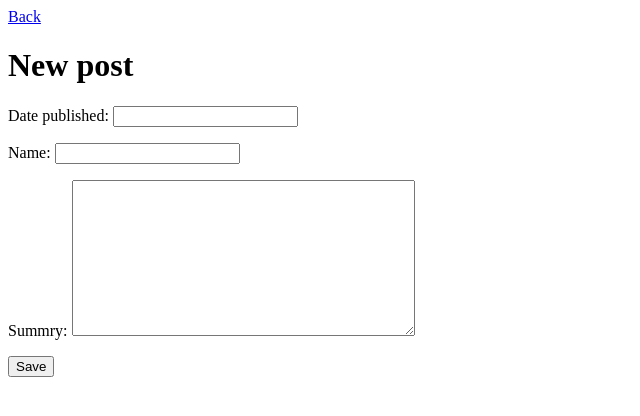
After one commit to E2Soft/StarTrac, a Django app: page /tasks/addmilestone/ in a window 1280 px wide. The commit adds this page. Shown: the top 416 px of the page, without its empty margins (0-640 px from the left). Run offline with Django 3.2, Linux system fonts and the light colour scheme; some libraries are stand-ins or nearby versions.

Commit message:
[UPDATE] prosiren base template da dodaje css i UI za datum [NEW] Dodata forma za unos milestonova

```diff
--- a/src/tasks/forms.py
+++ b/src/tasks/forms.py
@@ -3,6 +3,8 @@ Created on Dec 29, 2014
 
 @author: Milos
 '''
+from django import forms
+from django.contrib.admin import widgets
 from django.core.urlresolvers import reverse
 from django.shortcuts import get_object_or_404
 from django.views.generic.detail import DetailView
@@ -11,6 +13,16 @@ from django.views.generic.list import ListView
 
 from tasks.models import Milestone
 
+
+class MilestoneForm(forms.ModelForm):
+    class Meta:
+        model = Milestone
+        fields = ["date_created", "name", "summry"]
+
+    def __init__(self, *args, **kwargs):
+        super(MilestoneForm, self).__init__(*args, **kwargs)
+        self.fields['date_created'].widget.attrs['class'] = 'datepicker'
+        self.fields["summry"].widget = widgets.AdminTextareaWidget()
 
 class MilestonesList(ListView):
     model = Milestone
--- a/src/tasks/static/tasks/test.js
+++ b/src/tasks/static/tasks/test.js
@@ -42,3 +42,7 @@ $(document).ready(function(){
         return false;
     });
 });
+
+$(document).ready(function() {
+    $('.datepicker').datepicker();
+});
--- /dev/null
+++ b/src/tasks/templates/tasks/addmilestone.html
@@ -0,0 +1,16 @@
+{% extends "tasks/base.html" %}
+{% block title %}Add Milestone {% endblock %}
+
+{% block content %}
+    <h1>New post</h1>
+    <form method="POST" class="post-form">{% csrf_token %}
+        {{ form.as_p }}
+        <button type="submit" class="save btn btn-default">Save</button>
+    </form>
+{% endblock %}
+
+{% block sidebar %}
+
+<a href="{{back}}">Back</a>
+
+{% endblock %}
--- a/src/tasks/templates/tasks/base.html
+++ b/src/tasks/templates/tasks/base.html
@@ -4,6 +4,9 @@
 	{% load staticfiles %}
 	<script type="text/javascript" src="{% static 'tasks/jquery-1.11.2.min.js' %}" ></script>
 	<script type="text/javascript" src="{% static 'tasks/test.js' %}" ></script>
+
+	<link rel="stylesheet" href="//code.jquery.com/ui/1.11.2/themes/smoothness/jquery-ui.css">
+	<script src="//code.jquery.com/ui/1.11.2/jquery-ui.js"></script>
 
     <title>{% block title %}StarTrack{% endblock %}</title>
 </head>
--- a/src/tasks/templates/tasks/milestones.html
+++ b/src/tasks/templates/tasks/milestones.html
@@ -15,7 +15,7 @@
 
 {% block sidebar %}
 
-<a href="">Add new milestone</a>
+<a href="{% url 'addmilestone' %}">Add new milestone</a>
 
 <a href="/tasks">Back</a>
 
--- a/src/tasks/urls.py
+++ b/src/tasks/urls.py
@@ -15,4 +15,5 @@ urlpatterns = patterns('',
     url(r'^mdetail/(?P<pk>\d+)/$', MilestoneDetail.as_view(), name='mdetail'),
     url(r'^mcomment/$', views.mcomment, name='mcomment'),
     url(r'^medit/(?P<pk>\d+)/$', MilestoneUpdate.as_view(), name='medit'),
+    url(r'^addmilestone/$', views.addmilestone, name='addmilestone'),
 )
--- a/src/tasks/views.py
+++ b/src/tasks/views.py
@@ -1,8 +1,12 @@
 import json
 
+from django.core.urlresolvers import reverse
 from django.http import HttpResponse
+from django.http.response import HttpResponseRedirect
 from django.shortcuts import render, get_object_or_404
 from django.utils import timezone
+
+from tasks.forms import MilestoneForm
 from tasks.models import Comment
 from tasks.models import Milestone
 
@@ -35,3 +39,22 @@ def mcomment(request):
     response_data['date'] = date.__str__()
     response_data['user'] = request.user.username
     return HttpResponse(json.dumps(response_data), content_type="application/json")
+
+def addmilestone(request):
+    if request.POST:
+        form = MilestoneForm(request.POST)
+        if form.is_valid():
+            form.save()
+
+            return HttpResponseRedirect(reverse('milestones'))
+    else:
+        form = MilestoneForm()
+
+    back = ""
+    try:
+        back = request.META["HTTP_REFERER"]
+    except(KeyError):
+        back="/"
+
+    return render(request,'tasks/addmilestone.html',{"form":form,
+                                                     "back":back})
```
